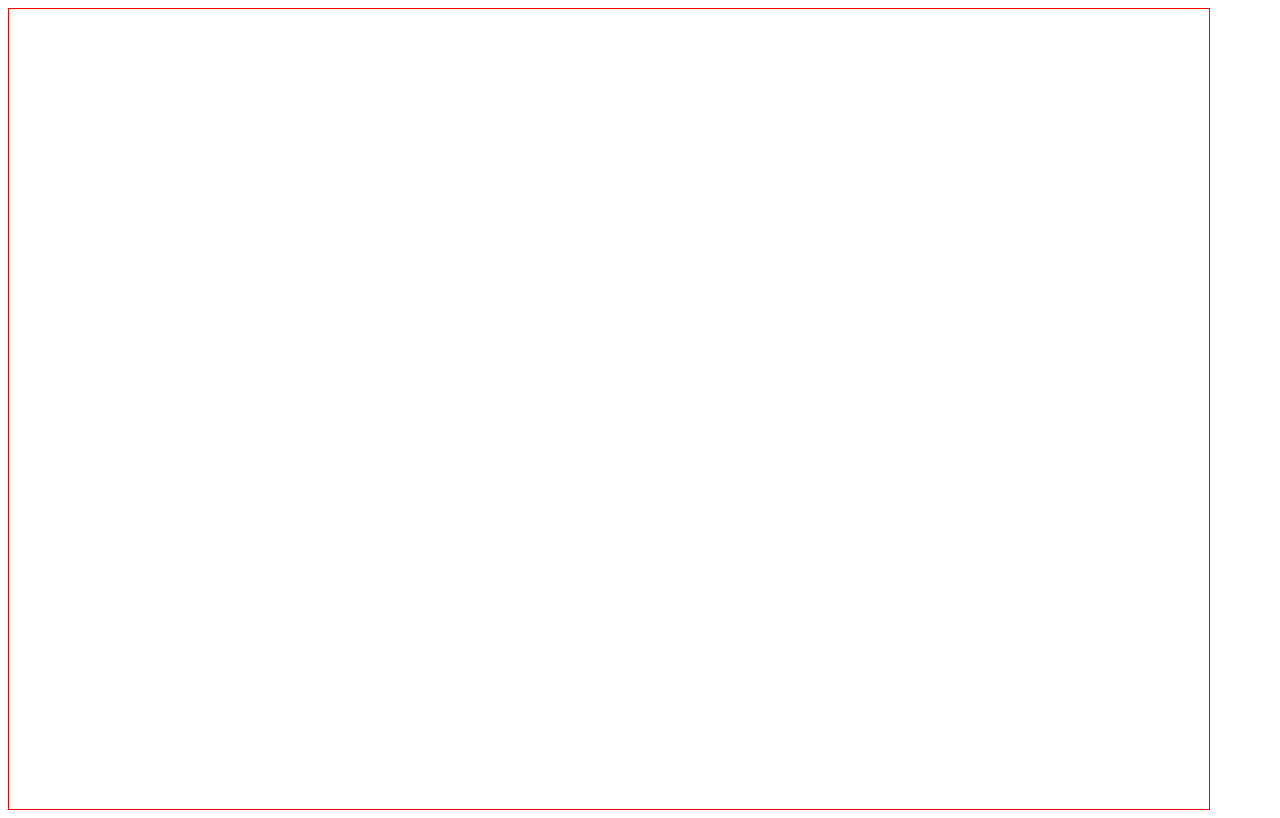
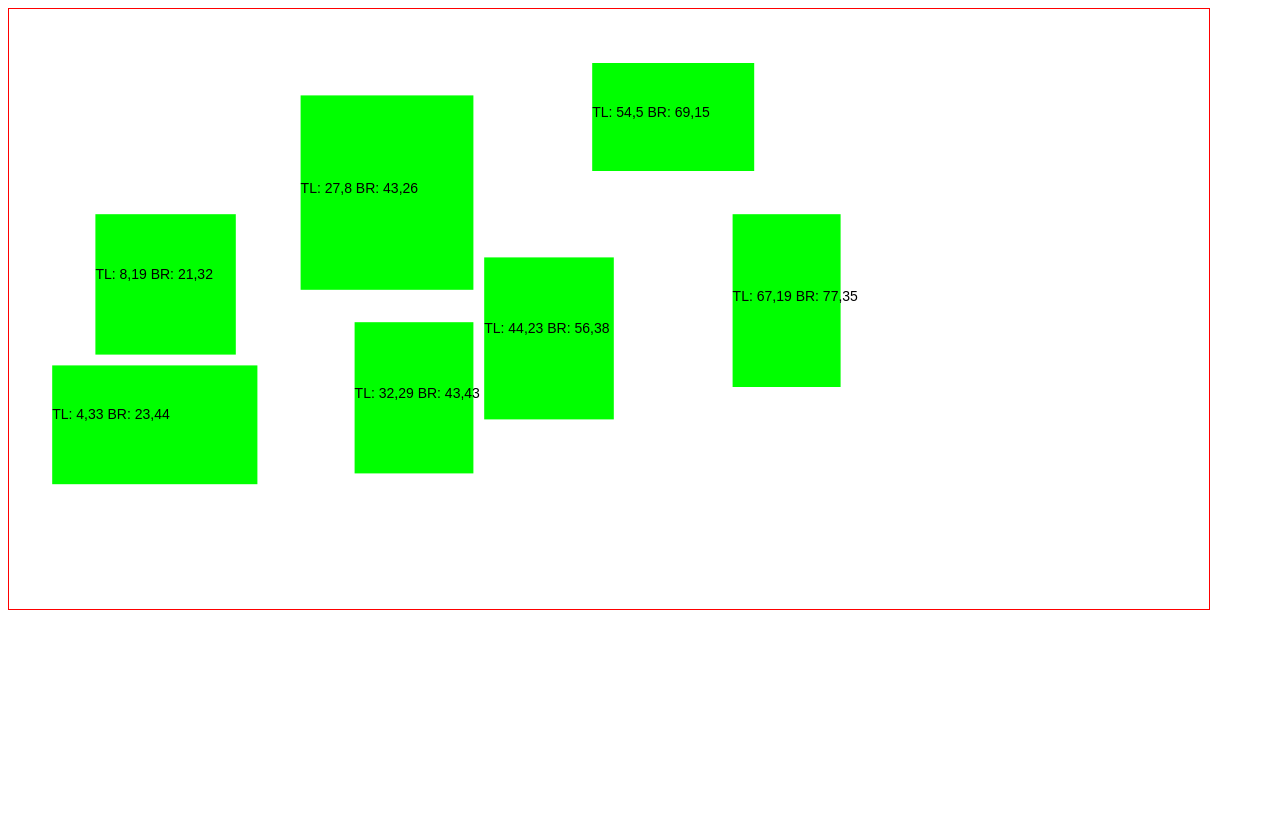
Before and after one commit to NoxLP/dungeon-creation, a website with bundled scripts: page index.html in a window 1280 px wide. Built offline with nearby package versions, Linux system fonts and the light colour scheme.

Commit message:
Generate not overlapping rooms

```diff
--- a/index.html
+++ b/index.html
@@ -7,10 +7,13 @@
     <title>Document</title>
   </head>
   <body>
-    <div
+    <canvas
       id="container"
-      style="border: 1px solid red; width: 1200px; height: 800px"
-    ></div>
+      width="1200"
+      height="600"
+      style="border: 1px solid red"
+    >
+    </canvas>
 
     <script src="src/index.js" type="module"></script>
   </body>
--- a/src/dungGen/Generator.js
+++ b/src/dungGen/Generator.js
@@ -1,6 +1,9 @@
 import { Room } from "./Room.js";
 import { intRandomBetweenRange } from "../helpers/random.js";
 import { simpleGetProxy } from "../helpers/proxy.js";
+
+const ROOM_MAX_SIZE = [20, 20]
+const ROOM_MIN_SIZE = [10, 10]
 
 // yeah, I could use classes... I wouldn't have private members and
 // I don't need typescript
@@ -9,24 +12,29 @@ export function Generator(width, height, config) {
   const containerWidth = width;
   const containerHeight = height;
   const roomMaxSize = !config
-    ? [30, 30]
+    ? ROOM_MAX_SIZE
     : config.roomMaxSize
       ? config.roomMaxSize
-      : [30, 30];
+      : ROOM_MAX_SIZE;
   const roomMinSize = !config
-    ? [15, 15]
+    ? ROOM_MIN_SIZE
     : config.roomMinSize
       ? config.roomMinSize
-      : [15, 15];
+      : ROOM_MIN_SIZE;
   const rooms = [];
   const emptyCells = {};
   const roomCells = {};
 
   // ****************** public fields
   this.rooms = simpleGetProxy(rooms)
+  this.emptyCells = simpleGetProxy(emptyCells)
+  this.roomCells = simpleGetProxy(roomCells)
 
   // ****************** private methods
-  const buildCellKey = (...coords) => `${coords[0]},${coords[1]}`
+  const coordsAreInsideMap = (coords) =>
+    coords[0] > 0 && coords[0] < containerWidth
+    && coords[1] > 0 && coords[1] < containerHeight
+  const buildCellKey = (coords) => `${coords[0]},${coords[1]}`
   const isInsideARoom = (coords) => buildCellKey(coords) in roomCells
   const addRoom = (room) => {
     rooms.push(room)
@@ -36,12 +44,14 @@ export function Generator(width, height, config) {
       roomCells[coordKey] = true
     })
   }
-  const cornersAreInsideARoom = (coords, width, height) => {
-    return isInsideARoom(coords) || //topleft
-      isInsideARoom([coords[0] + width, coords[1]]) || //topright
-      isInsideARoom([coords[0] + width, coords[1] + height]) || //botright
-      isInsideARoom([coords[0], coords[1] + height]) //botleft
-  }
+  // const cornersAreInsideARoom = (coords, width, height) => {
+  //   return isInsideARoom(coords) || //topleft
+  //     isInsideARoom([coords[0] + width, coords[1]]) || //topright
+  //     isInsideARoom([coords[0] + width, coords[1] + height]) || //botright
+  //     isInsideARoom([coords[0], coords[1] + height]) //botleft
+  // }
+  const someRoomOverlap = (room) => rooms.some((r) => room.roomOverlap(r))
+
   const createRoomNotInsideSomeRoom = (width, height) => {
     let coords
     let tries = 0
@@ -52,8 +62,14 @@ export function Generator(width, height, config) {
         intRandomBetweenRange(0, containerWidth),
         intRandomBetweenRange(0, containerHeight)
       ]
-      if (!cornersAreInsideARoom(coords, width, height))
-        return new Room(coords, [coords[0] + width, coords[1] + height])
+
+      const bottomRightCoords = [coords[0] + width, coords[1] + height]
+      if (!coordsAreInsideMap(bottomRightCoords)) continue
+
+      const room = new Room(coords, bottomRightCoords)
+      if (someRoomOverlap(room)) continue
+
+      return room
     }
 
     return null
@@ -87,8 +103,8 @@ export function Generator(width, height, config) {
   }
   // ******************
 
-  for (let i = 0; i < width; i++) {
-    for (let j = 0; j < height; j++) {
+  for (let i = 0; i < containerWidth; i++) {
+    for (let j = 0; j < containerHeight; j++) {
       emptyCells[buildCellKey(i, j)] = true
     }
   }
--- a/src/dungGen/Room.js
+++ b/src/dungGen/Room.js
@@ -16,6 +16,10 @@ export function Room(topLeft, bottomRight) {
   this.topRight = simpleGetProxy([bottomRightCoords[0], topLeftCoords[1]])
   this.bottomRight = simpleGetProxy(bottomRightCoords)
   this.bottomLeft = simpleGetProxy([topLeftCoords[0], bottomRightCoords[1]])
+  this.center = simpleGetProxy([
+    Math.floor((bottomRightCoords[0] - topLeftCoords[0]) / 2) + topLeftCoords[0],
+    Math.floor((bottomRightCoords[1] - topLeftCoords[1]) / 2) + topLeftCoords[1],
+  ])
 
   this.isInside = (coords) =>
     coords[0] >= topLeftCoords[0] && coords[0] <= bottomRightCoords[0]
@@ -27,6 +31,19 @@ export function Room(topLeft, bottomRight) {
       }
     }
   }
+  this.roomOverlap = (other) => {
+    const xMax = bottomRightCoords[0]
+    const xMin = topLeftCoords[0]
+    const yMax = bottomRightCoords[1]
+    const yMin = topLeftCoords[1]
+    const otherxMax = other.bottomRight[0]
+    const otherxMin = other.topLeft[0]
+    const otheryMax = other.bottomRight[1]
+    const otheryMin = other.topLeft[1]
+
+    return xMax >= otherxMin && otherxMax >= xMin &&
+      yMax >= otheryMin && otheryMax >= yMin
+  }
 
   return this
 }
--- a/src/index.js
+++ b/src/index.js
@@ -1,9 +1,13 @@
 import { Generator } from "./dungGen/Generator.js";
 import { Room } from "./dungGen/Room.js";
+import { drawRoom, setRatio } from "./testCanvas/canvas.js";
 
 const container = document.getElementById('container')
 
-const generator = new Generator(Math.floor(container.clientWidth / 20), Math.floor(container.clientHeight / 20))
+const gridX = 100
+const gridY = 50
+const generator = new Generator(gridX, gridY)
+setRatio(gridX, gridY)
 
 console.log(generator)
 console.log(generator.rooms);
@@ -18,4 +22,11 @@ console.log('HERE----: ', testRoom.isInside([2, 2]))
 console.log('FIND ROOM----: ')
 
 //generator.generateRooms()
-console.log('GENERATED: ', generator);
+console.group('GENERATED ROOMS')
+generator.rooms.forEach((r) => {
+  console.log(`FROM: ${r.topLeft}`)
+  console.log(`TO: ${r.bottomRight}`)
+  console.log('-----')
+  drawRoom(r)
+})
+console.groupEnd()
--- /dev/null
+++ b/src/testCanvas/canvas.js
@@ -0,0 +1,37 @@
+const RATIO_ADJUST = 0.9
+const canvas = document.getElementById('container')
+const ctx = canvas.getContext ? canvas.getContext('2d') : undefined
+let ratio = [1, 1]
+
+export function setRatio(x, y) {
+  ratio = [
+    canvas.clientWidth / x,
+    canvas.clientHeight / y,
+  ]
+}
+
+const applyRatio = (num, coord) => {
+  if (coord == 'x') return num * ratio[0] * RATIO_ADJUST
+  if (coord == 'y') return num * ratio[1] * RATIO_ADJUST
+  return undefined
+}
+
+export function drawRoom(room) {
+  if (ctx) {
+    ctx.fillStyle = 'rgb(0,255,0)'
+    ctx.fillRect(
+      applyRatio(room.topLeft[0], 'x'),
+      applyRatio(room.topLeft[1], 'y'),
+      applyRatio(Math.abs(room.bottomRight[0] - room.topLeft[0]), 'x'),
+      applyRatio(Math.abs(room.bottomRight[1] - room.topLeft[1]), 'y')
+    )
+    ctx.fillStyle = 'rgb(0,0,0)'
+    ctx.font = "14px Arial"
+    ctx.fillText(
+      `TL: ${room.topLeft}
+BR: ${room.bottomRight}`,
+      applyRatio(room.topLeft[0], 'x'),
+      applyRatio(room.center[1], 'y')
+    )
+  }
+}
```
